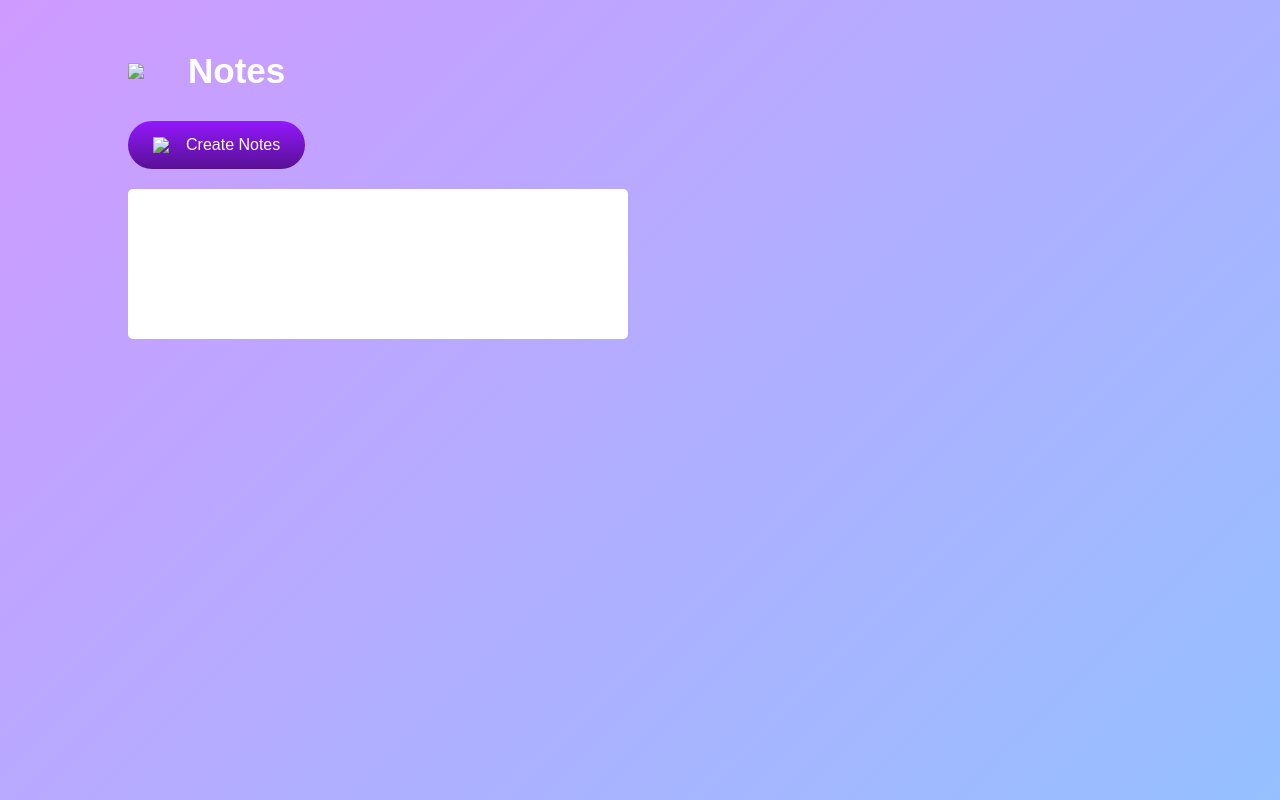
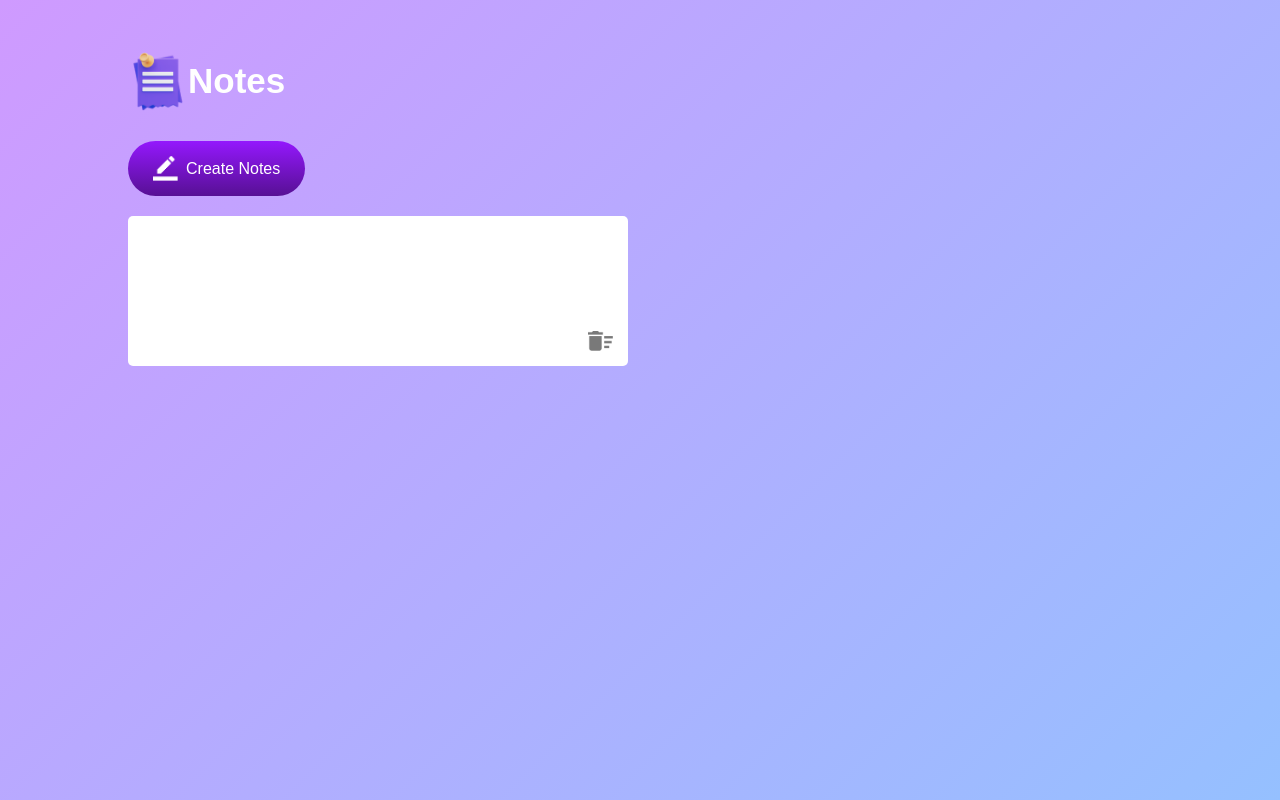
Before and after one commit to Kenny-oh/Notes-JS, a plain HTML site: page index.html in a window 1280 px wide. Both pictures are taken after a click on the button "Create Notes". Drawn offline with Linux system fonts and the light colour scheme.

Commit message:
[JS changes]

```diff
--- a/script.js
+++ b/script.js
@@ -1,12 +1,44 @@
-const notesContainer = document.querySelector(".notes-container");
-const createBtn = document.querySelector(".btn");
+let notesContainer = document.querySelector(".notes-container");
+let createBtn = document.querySelector(".btn");
 let notes = document.querySelectorAll(".input-box");
 
-createBtn.addEventListener("click", ()=>{
+function showNotes() {
+    notesContainer.innerHTML = localStorage.getItem("notes");
+}
+showNotes();
+
+function updateStorage() {
+    localStorage.setItem("notes", notesContainer.innerHTML);
+}
+
+createBtn.addEventListener("click", () => {
     let inputBox = document.createElement("p");
     let img = document.createElement("img");
     inputBox.className = "input-box";
     inputBox.setAttribute("contenteditable", "true");
     img.src = "images/delete.png";
-    notesContainer.appendChild(inputBox).addendChild(img);
-})
+
+    // Append the image to the paragraph
+    inputBox.appendChild(img);
+
+    // Append the paragraph to the notesContainer
+    notesContainer.appendChild(inputBox);
+
+    updateStorage(); // Call updateStorage after creating a new note
+});
+
+notesContainer.addEventListener("click", function (e) {
+    if (e.target.tagName === "IMG") {
+        e.target.parentElement.remove();
+        updateStorage();
+    } else if (e.target.tagName === "P") {
+
+        let notes = document.querySelectorAll(".input-box");
+
+        notes.forEach((nt) => {
+            nt.onkeyup = function () {
+                updateStorage();
+            };
+        });
+    }
+});
```
Also changed, not shown: index.html (+2 -2 lines), images/delete.png (added), images/edit.png (added), images/notes.png (added), 1 other file.
